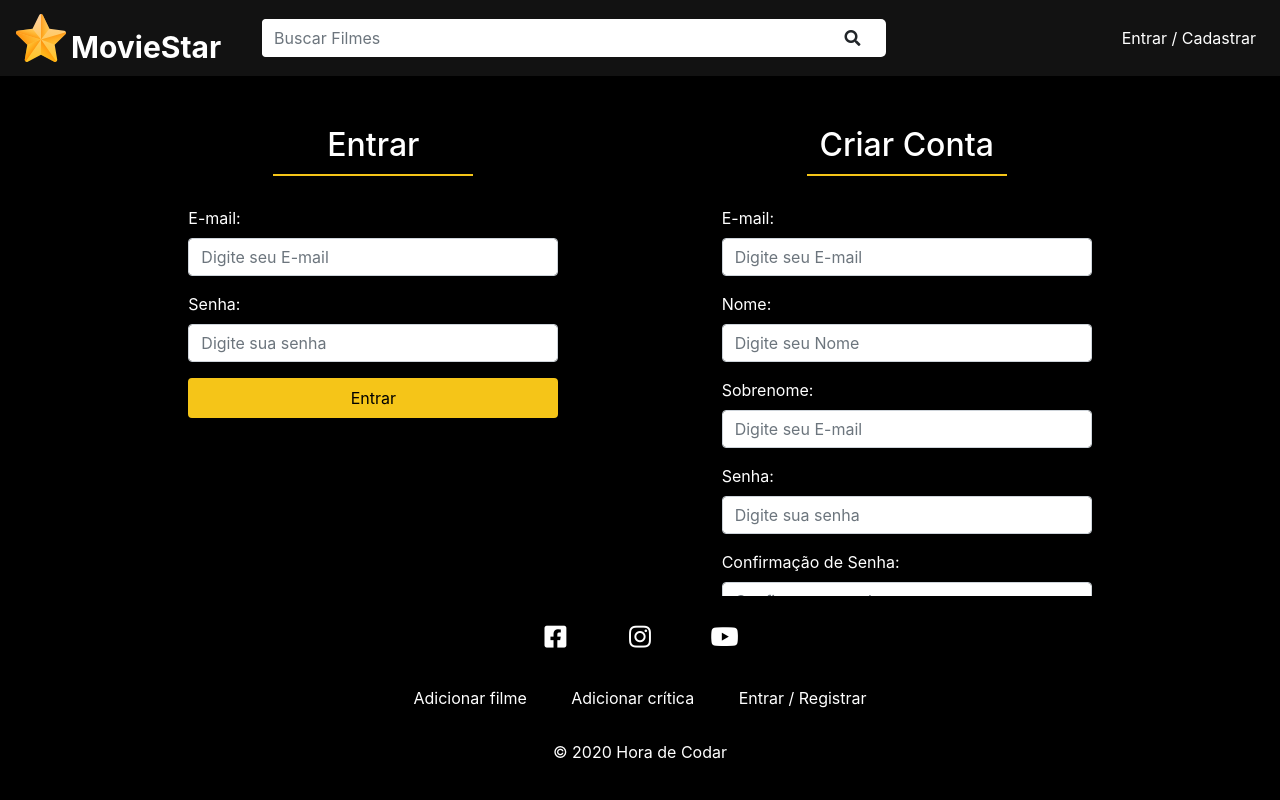
After one commit to iagosm/CursoPhp_Udemy, a PHP site: page /auth.php in a window 1280 px wide. The commit adds this page. Run offline with PHP 8.4, Linux system fonts and the light colour scheme.

Commit message:
Setup inicial do projeto, ajustando um pouco do front e do DAO

```diff
--- /dev/null
+++ b/MovieStar/auth.php
@@ -0,0 +1,54 @@
+<?php
+    require_once("templates/header.php");
+?>
+<div id="main-container" class="container-fluid">
+        <div class="col-md-12">
+            <div class="row" id="auth-row">
+                <div class="col-md-4" id="login-container">
+                    <h2>Entrar</h2>
+                    <form action="" method="POST">
+                    <input type="hidden" name="type" value="login">
+                        <div class="form-group">
+                            <label for="email">E-mail:</label>
+                            <input type="email" class="form-control" id="email" name="email" placeholder="Digite seu E-mail">
+                        </div>
+                        <div class="form-group">
+                            <label for="password">Senha:</label>
+                            <input type="password" class="form-control" id="password" name="password" placeholder="Digite sua senha">
+                        </div>
+                        <input type="submit" value="Entrar" class="btn card-btn">
+                    </form>
+                </div>
+                <div class="col-md-4" id="register-container">
+                    <h2>Criar Conta</h2>
+                    <form action="" method="POST">
+                        <input type="hidden" name="type" value="register">
+                        <div class="form-group">
+                            <label for="email">E-mail:</label>
+                            <input type="email" class="form-control" id="email" name="email" placeholder="Digite seu E-mail">
+                        </div>
+                        <div class="form-group">
+                            <label for="name">Nome:</label>
+                            <input type="text" class="form-control" id="name" name="name" placeholder="Digite seu Nome">
+                        </div>
+                        <div class="form-group">
+                            <label for="lastname">Sobrenome:</label>
+                            <input type="text" class="form-control" id="lastname" name="lastname" placeholder="Digite seu E-mail">
+                        </div>
+                        <div class="form-group">
+                            <label for="password">Senha:</label>
+                            <input type="password" class="form-control" id="password" name="password" placeholder="Digite sua senha">
+                        </div>
+                        <div class="form-group">
+                            <label for="confirmpassword">Confirmação de Senha:</label>
+                            <input type="password" class="form-control" id="confirmpassword" name="confirmpassword" placeholder="Confirme sua senha">
+                        </div>
+                        <input type="submit" value="Registrar" class="btn card-btn">
+                    </form>
+                </div>
+            </div>
+        </div>
+    </div>
+<?php
+    require_once("templates/footer.php");
+?>
--- a/MovieStar/css/styles.css
+++ b/MovieStar/css/styles.css
@@ -1,3 +1,177 @@
-body{
-    background-color: #ccc;
+/* NavBar */
+.navbar-brand{
+    position: relative;
 }
+
+#logo{
+    width: 50px;
+}
+
+#moviestar-title{
+    color: #fff;
+    position: absolute;
+    bottom: -2px;
+    font-size: 30px;
+    left: 55px;
+    font-weight: bold;
+}
+
+#main-navbar{
+    background-color: #121212;
+}
+
+#search-form{
+    display: flex;
+    margin: 0 auto;
+    background-color: #fff;
+    border-radius: 5px;
+    width: 50%;
+    margin-left: 180px;
+}
+
+
+#search-form .form-control {
+    border: none;
+    width: 90%;
+    box-shadow: none;
+}
+
+#navbar {
+    min-width: 30%;
+}
+
+.navbar-nav{
+    justify-content: flex-end;
+    width: 100%;
+}
+
+.navbar-nav .nav-item .nav-link:hover{
+    color: #999;
+}
+
+.navbar-nav .nav-item .nav-link{
+    color: #fff;
+    transition: .5s;
+}
+
+.bold {
+    font-weight: bold;
+}
+
+.msg-container {
+    background-color: #000;
+    padding: 15px;
+}
+
+.msg{
+    width: 60%;
+    margin: 0 auto;
+    padding: 10px;
+    border: solid 1px #000;
+    text-align: center;
+}
+
+.msg.error{
+    color: #842029;
+    background-color: #f8d7da;
+    border-color: #f5c2c7;
+}
+
+.msg.sucess{
+    color: #0f5132;
+    background-color: #D1E7DD;
+    border-color: #BADBCC;
+}
+
+/* Home */
+#main-container {
+    background-color: #000;
+    color: #fff;
+    min-height: 75vh;
+    padding: 40px;
+}
+
+/* Login / Register */
+#auth-row{
+justify-content: space-evenly;
+}
+
+#login-container h2,
+#register-container h2{
+    text-align: center;
+    border-bottom: 2px solid #F5C518;
+    width: 200px;
+    margin: 0 auto;
+    padding: 10px;
+}
+
+#login-container form,
+#register-container form {
+    max-width: 400px;
+    margin: 30px auto;
+}
+
+.card-btn {
+    color: #000;
+    background-color: #F5C518;
+    border: 2px solid #f5c518;
+    width: 100%;
+    /* transition: .5s; */
+}
+
+.card-btn:hover{
+    background-color: transparent;
+    color: #f5c518;
+    border-color: #F5C518;
+}
+
+/* Footer */
+#footer {
+    position: absolute;
+    bottom: 0;
+    width: 100%;
+    background-color: #000;
+    color: #fff;
+    text-align: center;
+    margin: 0;
+    padding: 20px;
+}
+
+#social-container ul,
+#footer-links-container ul {
+    list-style-type: none;
+    padding: 0;
+}
+
+#social-container li,
+#footer-links-container li {
+    display: inline-block;
+    margin: 0 20px;
+}
+
+
+#social-container li{
+    height: 40px;
+    width: 40px;
+    border-radius: 100%;
+    transition: .5s;
+    line-height: 3;
+}
+
+#social-container li:hover{
+    background-color: #333;
+}
+
+#social-container a,
+#footer-links-container a{
+    color: #fff;
+    transition: .5s;
+}
+
+#social-container li i{
+    font-size: 25px;
+}
+
+#footer-links-container {
+    margin: 30px 0;
+}
--- /dev/null
+++ b/MovieStar/db.php
@@ -0,0 +1,12 @@
+<?php
+
+$host = "localhost";
+$db = "moviestar";
+$user = "root";
+$password = "root";
+
+$conn = new PDO("mysql:host=$host;dbname=$db", $user, $password);
+
+//Habilitar erros PDO
+$conn->setAttribute(PDO::ATTR_ERRMODE, PDO::ERRMODE_EXCEPTION);
+$conn->setAttribute(PDO::ATTR_EMULATE_PREPARES, false);
--- /dev/null
+++ b/MovieStar/globals.php
@@ -0,0 +1,6 @@
+<?php
+
+session_start();
+
+
+$BASE_URL = "http://" . $_SERVER["SERVER_NAME"] . dirname($_SERVER["REQUEST_URI"] . "?") . "/";
--- /dev/null
+++ b/MovieStar/templates/footer.php
@@ -0,0 +1,27 @@
+    <footer id="footer">
+        <div id="social-container">
+            <ul>
+                <li>
+                    <a href="#"> <i class="fab fa-facebook-square"></i> </a>
+                </li>
+                <li>
+                    <a href="#"> <i class="fab fa-instagram"></i> </a>
+                </li>
+                <li>
+                    <a href="#"> <i class="fab fa-youtube"></i> </a>
+                </li>
+            </ul>
+        </div>
+        <div id="footer-links-container">
+            <ul>
+                <li><a href="#">Adicionar filme</a></li>
+                <li><a href="#">Adicionar crítica</a></li>
+                <li><a href="#">Entrar / Registrar</a></li>
+            </ul>
+        </div>
+        <p>&copy; 2020 Hora de Codar</p>
+    </footer>
+    <!-- Boot js -->
+    <script src="https://cdnjs.cloudflare.com/ajax/libs/jquery/3.6.3/jquery.min.js" integrity="sha512-STof4xm1wgkfm7heWqFJVn58Hm3EtS31XFaagaa8VMReCXAkQnJZ+jEy8PCC/iT18dFy95WcExNHFTqLyp72eQ==" crossorigin="anonymous" referrerpolicy="no-referrer"></script>
+    <script src="https://cdnjs.cloudflare.com/ajax/libs/twitter-bootstrap/5.2.3/js/bootstrap.js" integrity="sha512-L6XANV6sOsx9N9c787eDN1pjB2Pzautd3xDgn4cMKuoleHSuCJi5pCDGPCtwE3Bd4A1Olnr0k0aQXbczYzg+wg==" crossorigin="anonymous" referrerpolicy="no-referrer"></script>
+</body>
--- /dev/null
+++ b/MovieStar/templates/header.php
@@ -0,0 +1,51 @@
+<?php
+
+    require_once("globals.php");
+    require_once("db.php");
+    $flassMessage = [];
+
+?>
+<!DOCTYPE html>
+<html lang="pt-br">
+<head>
+  <meta charset="UTF-8">
+  <meta name="viewport" content="width=device-width, initial-scale=1.0">
+  <title>MovieStar</title>
+  <link rel="short icon" href="<?= $BASE_URL ?>img/moviestar.ico" />
+  <!-- Bootstrap -->
+  <link rel="stylesheet" href="https://cdnjs.cloudflare.com/ajax/libs/twitter-bootstrap/4.5.3/css/bootstrap.css" integrity="sha512-drnvWxqfgcU6sLzAJttJv7LKdjWn0nxWCSbEAtxJ/YYaZMyoNLovG7lPqZRdhgL1gAUfa+V7tbin8y+2llC1cw==" crossorigin="anonymous" />
+  <!-- Font Awesome -->
+  <link rel="stylesheet" href="https://cdnjs.cloudflare.com/ajax/libs/font-awesome/5.15.1/css/all.min.css" integrity="sha512-+4zCK9k+qNFUR5X+cKL9EIR+ZOhtIloNl9GIKS57V1MyNsYpYcUrUeQc9vNfzsWfV28IaLL3i96P9sdNyeRssA==" crossorigin="anonymous" />
+  <!-- CSS do projeto -->
+  <link rel="stylesheet" href="<?= $BASE_URL ?>css/styles.css">
+</head>
+<body>
+  <header>
+    <nav id="main-navbar" class="navbar navbar-expand-lg">
+      <a href="<?= $BASE_URL ?>" class="navbar-brand">
+        <img src="<?= $BASE_URL ?>img/logo.svg" alt="MovieStar" id="logo">
+        <span id="moviestar-title">MovieStar</span>
+      </a>
+      <button class="navbar-toggler" type="button" data-toggle="collapse" data-target="#navbar" aria-controls="navbar" aria-expanded="false" aria-label="Toggle navigation">
+        <i class="fas fa-bars"></i>
+      </button>
+      <form action="" method="GET" id="search-form" class="form-inline my-2 my-lg-0">
+        <input type="text" name="q" id="search" class="form-control mr-sm-2" type="search" placeholder="Buscar Filmes" aria-label="Search">
+        <button class="btn my-2 my-sm-0" type="submit">
+          <i class="fas fa-search"></i>
+        </button>
+      </form>
+      <div class="collapse navbar-collapse" id="navbar">
+        <ul class="navbar-nav">
+          <li class="nav-item">
+            <a href="<?= $BASE_URL ?>auth.php" class="nav-link">Entrar / Cadastrar</a>
+          </li>
+        </ul>
+      </div>
+    </nav>
+  </header>
+<?php if(!empty($flassMessage["msg"])): ?>
+    <div class="msg-container">
+        <p class="msg <?= $flassMessage["type"]?>"><?= $flassMessage["msg"]?></p>
+    </div>
+<?php endif; ?>
```
Also changed, not shown: MovieStar/dao/UserDAO.php (added, +59 -0 lines), MovieStar/index.php (+9 -25 lines), MovieStar/models/User.php (added, +31 -0 lines).
